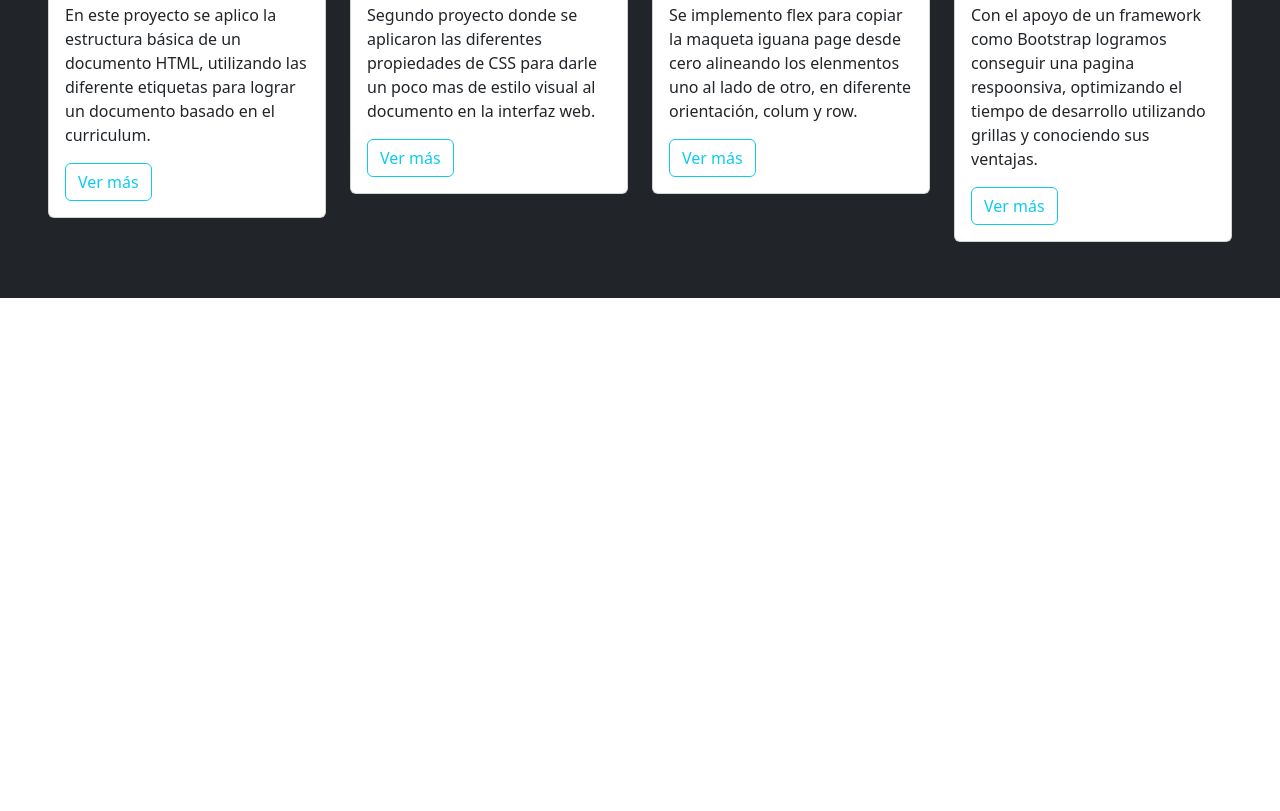
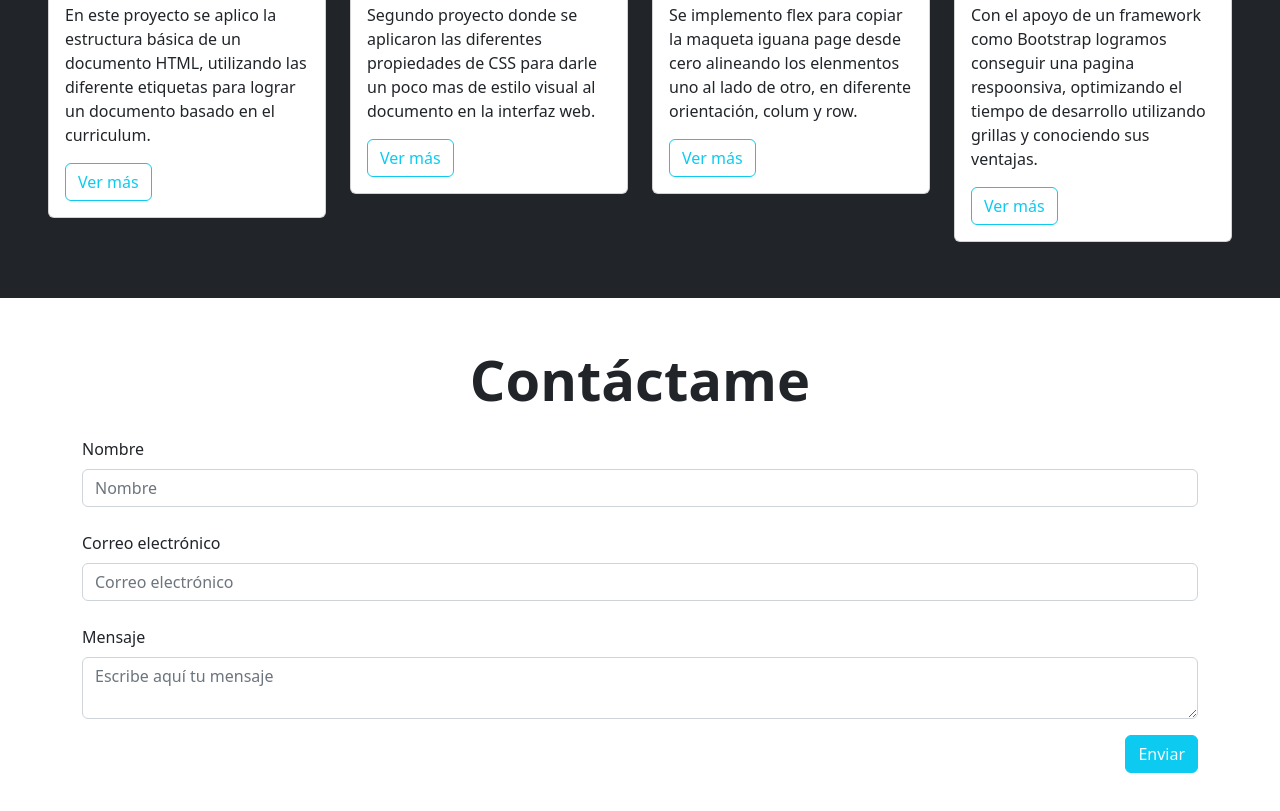
Before and after one commit to RubenFebres/Desafio_6_Ruben_Febres, a plain HTML site: page index.html in a window 1280 px wide. Shown: the part 1538-2349 px from the top of the page. Before the commit the page ends 1884 px from the top, so only its background shows below. Drawn offline with nearby package versions, Linux system fonts and the light colour scheme.

Commit message:
se agrega seccion contactame

```diff
--- a/index.html
+++ b/index.html
@@ -189,5 +189,33 @@
         </div>
       </div>
     </section>
+
+    <section id="Contacto" class="container my-5">
+      <h2 class="display-4 fw-bold text-center my-4">Contáctame</h2>
+
+      <form>
+        <div class="form-group mb-4">
+          <label class="mb-2">Nombre</label>
+          <input class="form-control" placeholder="Nombre" />
+        </div>
+
+        <div class="form-group mb-4">
+          <label class="mb-2">Correo electrónico</label>
+          <input class="form-control" placeholder="Correo electrónico" />
+        </div>
+
+        <div class="form-group">
+          <label class="mb-2">Mensaje</label>
+          <textarea
+            class="form-control"
+            placeholder="Escribe aquí tu mensaje"
+          ></textarea>
+        </div>
+
+        <div class="my-3 text-end">
+          <button class="btn btn-info text-light">Enviar</button>
+        </div>
+      </form>
+    </section>
   </body>
 </html>
```
